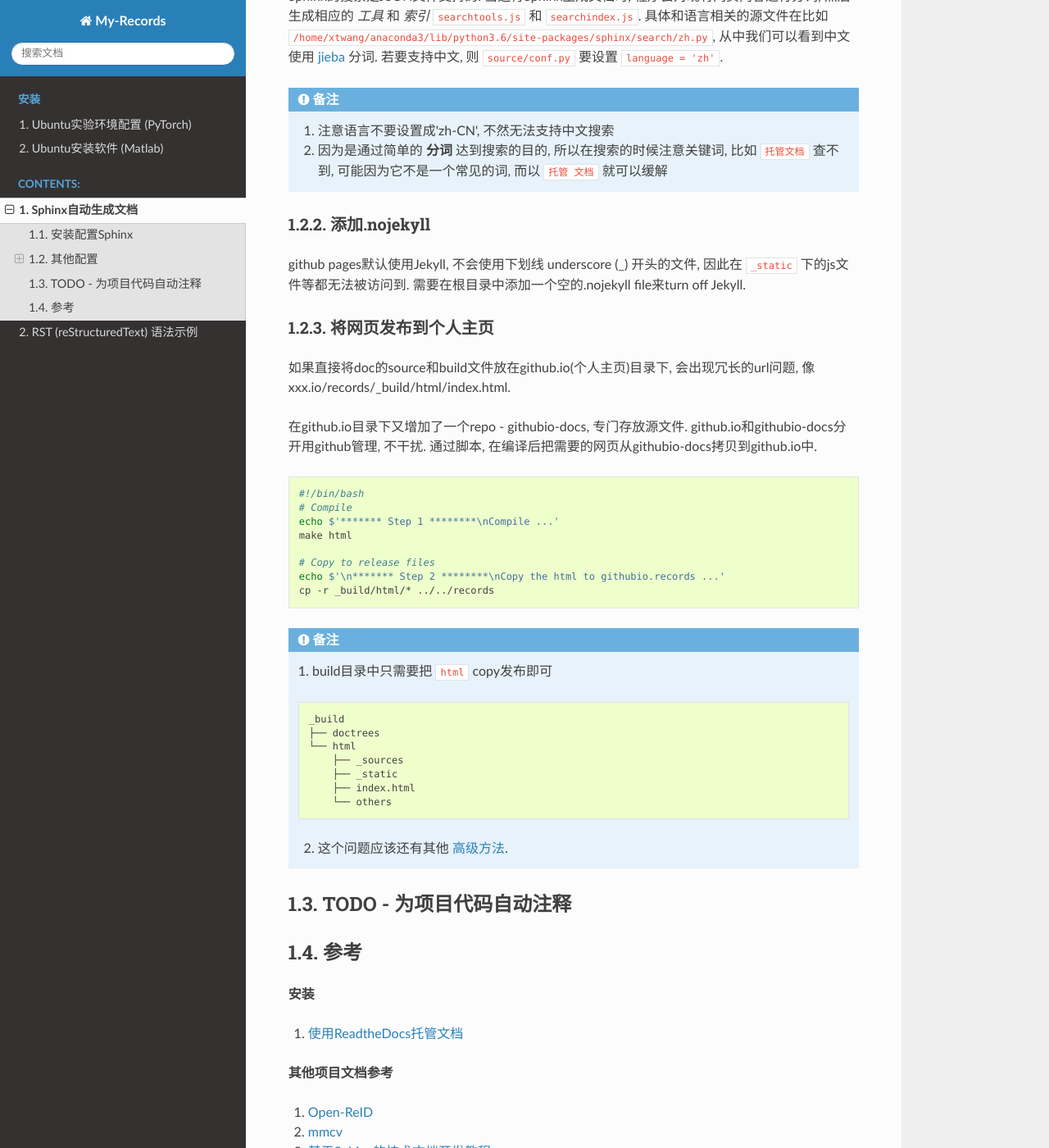
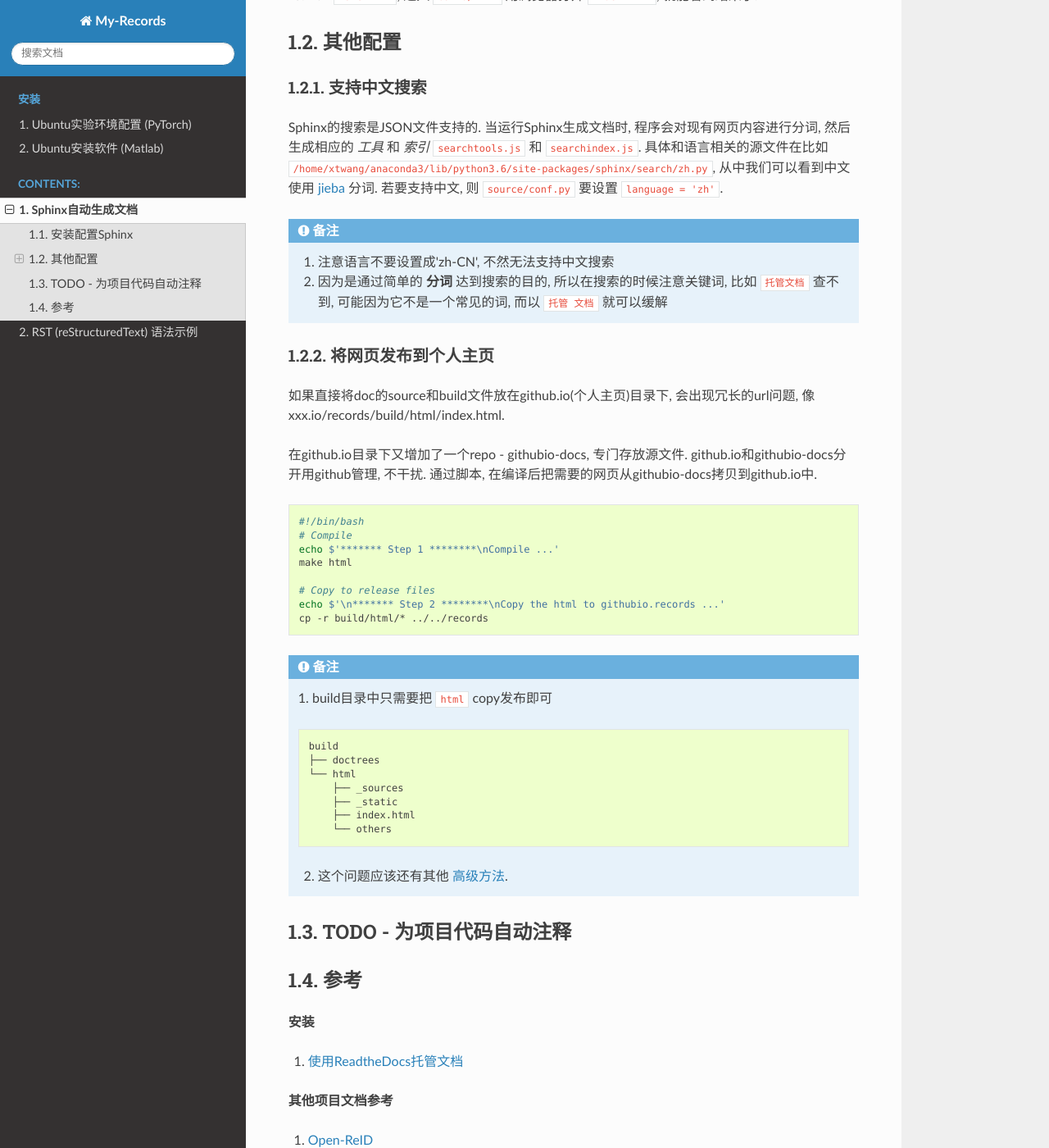
Before and after one commit to xinntao/open-docs, a Sphinx documentation site: the page built from records-docs/source/sphinx_doc.rst, in a window 1280 px wide and 1400 px high, scrolled down 1302 px. Shown: the whole window at 82% size. Built offline with Sphinx 7.4.7 and the Read the Docs theme 2.0.0, drawn with Linux system fonts in a browser that asks for light colours; some of the changed text lies outside the part shown.

Commit message:
update records

```diff
--- a/records-docs/source/conf.py
+++ b/records-docs/source/conf.py
@@ -41,7 +41,9 @@
 # extensions coming with Sphinx (named 'sphinx.ext.*') or your custom
 # ones.
 extensions = [
+    'sphinx.ext.todo',
     'sphinx.ext.mathjax',
+    'sphinx.ext.githubpages',
 ]
 
 # Add any paths that contain templates here, relative to this directory.
@@ -159,4 +161,26 @@
 ]
 
 
+# -- Options for Epub output -------------------------------------------------
+
+# Bibliographic Dublin Core info.
+epub_title = project
+
+# The unique identifier of the text. This can be a ISBN number
+# or the project homepage.
+#
+# epub_identifier = ''
+
+# A unique identification for the text.
+#
+# epub_uid = ''
+
+# A list of files that should not be packed into the epub file.
+epub_exclude_files = ['search.html']
+
 # -- Extension configuration -------------------------------------------------
+
+# -- Options for todo extension ----------------------------------------------
+
+# If true, `todo` and `todoList` produce output, else they produce nothing.
+todo_include_todos = True
--- a/records-docs/source/sphinx_doc.rst
+++ b/records-docs/source/sphinx_doc.rst
@@ -57,13 +62,9 @@
     1. 注意语言不要设置成'zh-CN', 不然无法支持中文搜索
     2. 因为是通过简单的 **分词** 达到搜索的目的, 所以在搜索的时候注意关键词, 比如 ``托管文档`` 查不到, 可能因为它不是一个常见的词, 而以 ``托管 文档`` 就可以缓解
 
-添加.nojekyll
---------------------
-github pages默认使用Jekyll, 不会使用下划线 underscore (_) 开头的文件, 因此在 ``_static`` 下的js文件等都无法被访问到. 需要在根目录中添加一个空的.nojekyll file来turn off Jekyll.
-
 将网页发布到个人主页
 --------------------
-如果直接将doc的source和build文件放在github.io(个人主页)目录下, 会出现冗长的url问题, 像 xxx.io/records/_build/html/index.html.
+如果直接将doc的source和build文件放在github.io(个人主页)目录下, 会出现冗长的url问题, 像 xxx.io/records/build/html/index.html.
 
 在github.io目录下又增加了一个repo - githubio-docs, 专门存放源文件.
 github.io和githubio-docs分开用github管理, 不干扰. 通过脚本, 在编译后把需要的网页从githubio-docs拷贝到github.io中.
@@ -77,13 +78,13 @@
 
     # Copy to release files
     echo $'\n******* Step 2 ********\nCopy the html to githubio.records ...'
-    cp -r _build/html/* ../../records
+    cp -r build/html/* ../../records
 
 .. note::
     1. build目录中只需要把 ``html`` copy发布即可
     ::
 
-        _build
+        build
         ├── doctrees
         └── html
             ├── _sources
```
Also changed, not shown: other parts of records-docs/source/sphinx_doc.rst (+6 -1 lines), 4 other files.
